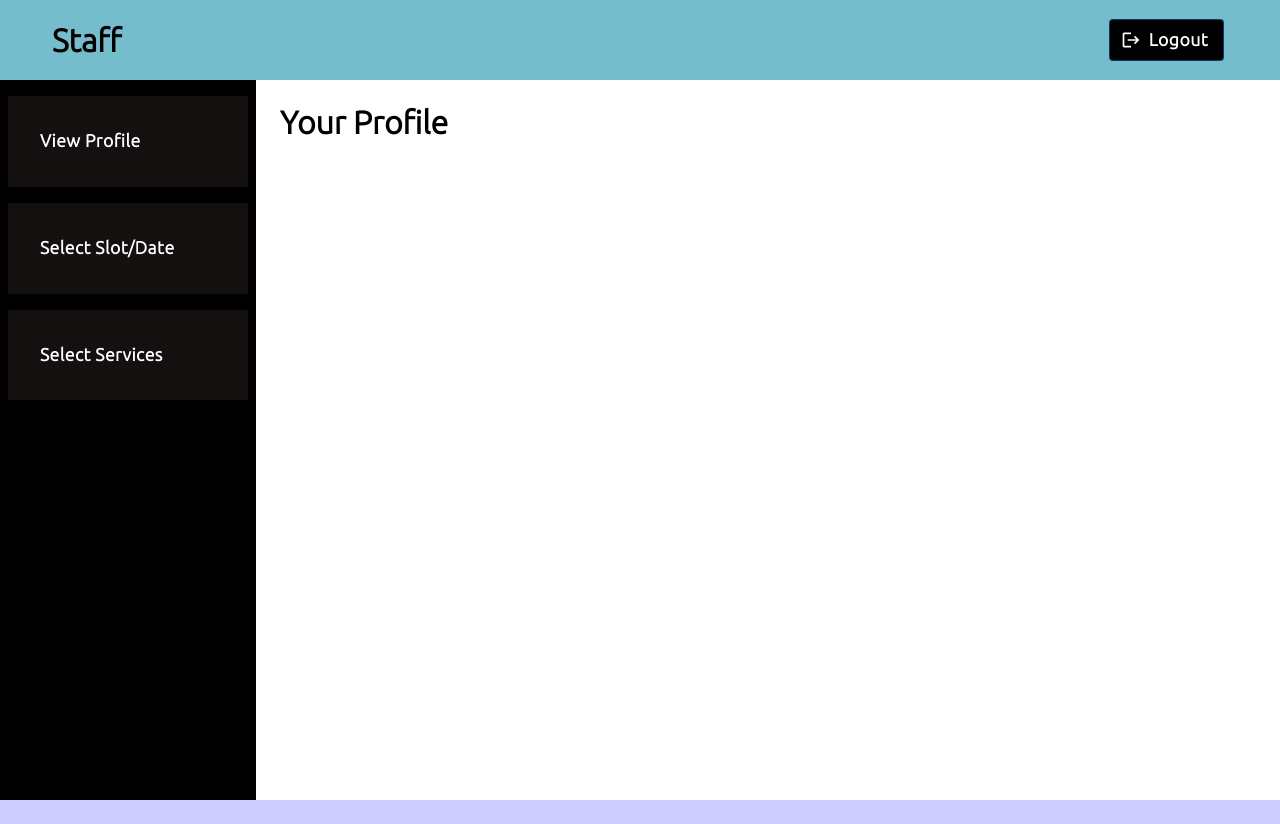
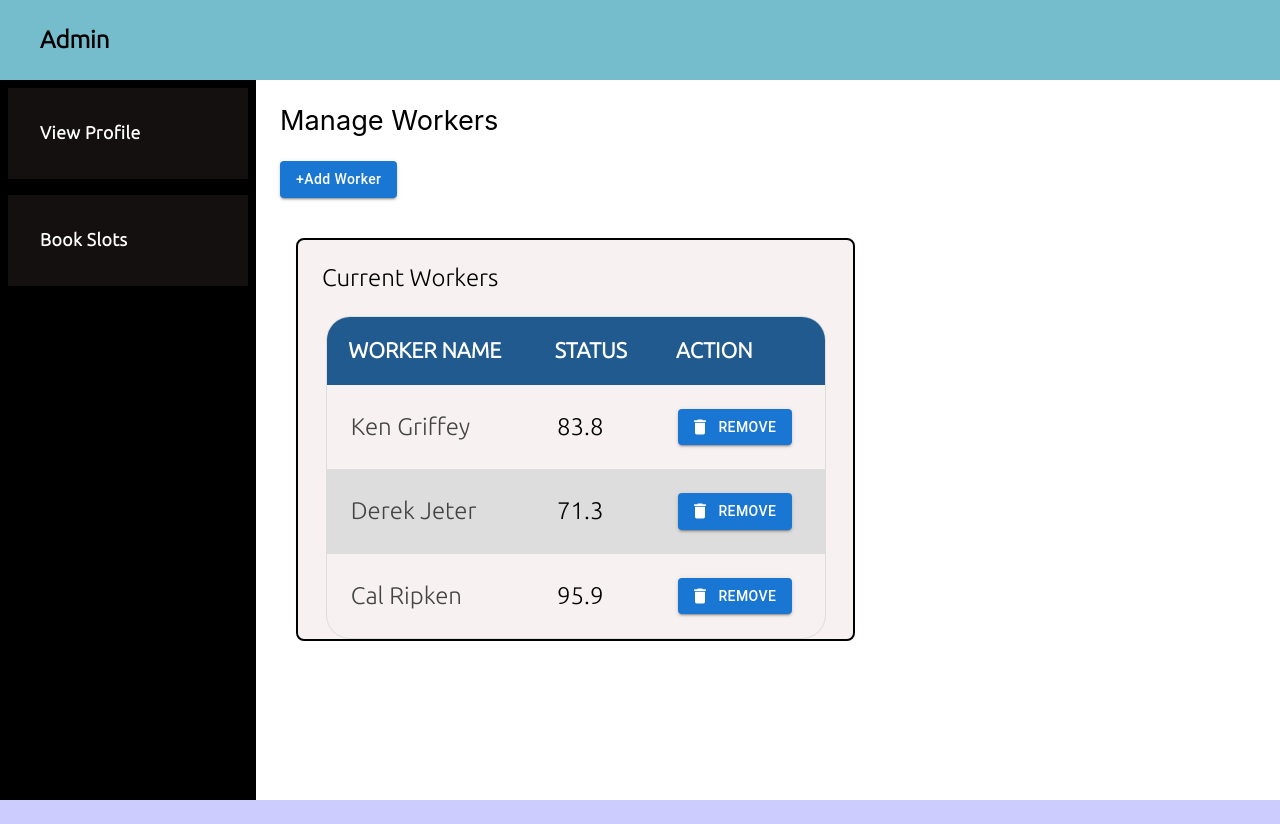
Before and after one commit to poddarrishi02/ParkAway, a React (Create React App) app: page /dashboard in a window 1280 px wide. Built offline with nearby package versions, Linux system fonts and the light colour scheme.

Commit message:
dashboard changes

```diff
--- a/public/index.html
+++ b/public/index.html
@@ -2,7 +2,6 @@
 <html lang="en">
   <head>
     <meta charset="utf-8" />
-    <link rel="icon" href="%PUBLIC_URL%/favicon.ico" />
     <meta name="viewport" content="width=device-width, initial-scale=1" />
     <meta name="theme-color" content="#000000" />
     <title>React App</title>
--- a/src/components/UserDash.js
+++ b/src/components/UserDash.js
@@ -1,9 +1,37 @@
-import React from 'react'
+import React, { useState } from 'react'
+import styles from '../styles/dashboard/admin.module.css'
+import Button from '@mui/material/Button';
+import AddWorker from './AddWorker';
+import Default from './Default';
 
-export default function UserDash() {
+function UserDash() {
+    const [active, setactive] = useState(<AddWorker />);
     return (
-        <div>
-            User
+        <div className={styles.outer}>
+            <div className={styles.topNav}>
+                <div className={styles.navHead}>Admin</div>
+            </div>
+            <div className={styles.content}>
+                <div className={styles.leftNav}>
+                    <div className={styles.dashItems}>
+                    <Button onClick={() => {
+                                        setactive(<AddWorker />)
+                                    }} variant="text" style={{ fontWeight:"bolder",fontFamily:"Ubuntu",minWidth:"100%",justifyContent: "flex-start", color: "white", textTransform: "none",fontSize: "1.1em"  }}
+                                        sx={{ ':hover': { bgcolor: 'rgb(60,60,60)' } }}>View Profile</Button>
+                    </div>
+                    <div className={styles.dashItems}>
+                    <Button onClick={() => {
+                                        setactive(<AddWorker />)
+                                    }} variant="text" style={{ fontWeight:"bolder",fontFamily:"Ubuntu",minWidth:"100%",justifyContent: "flex-start", color: "white", textTransform: "none",fontSize: "1.1em"  }}
+                                        sx={{ ':hover': { bgcolor: 'rgb(60,60,60)' } }}>Book Slots</Button>
+                    </div>
+                </div>
+                <div className={styles.display}>
+                    {active}
+                </div>
+            </div>
         </div>
     )
 }
+
+export default UserDash
--- a/src/pages/dashboard.js
+++ b/src/pages/dashboard.js
@@ -5,8 +5,8 @@ import WorkerDash from '../components/WorkerDash';
 import styles from '../styles/dashboard.module.css'
 function Dashboard() {
     var isAdmin=false;
-    var isWorker=true;
-    var isUser=false;
+    var isWorker=false;
+    var isUser=true;
     return (
         <div className={styles.outer}>
             {isAdmin?<AdminDash/>:isWorker?<WorkerDash/>:<UserDash/>}
```
